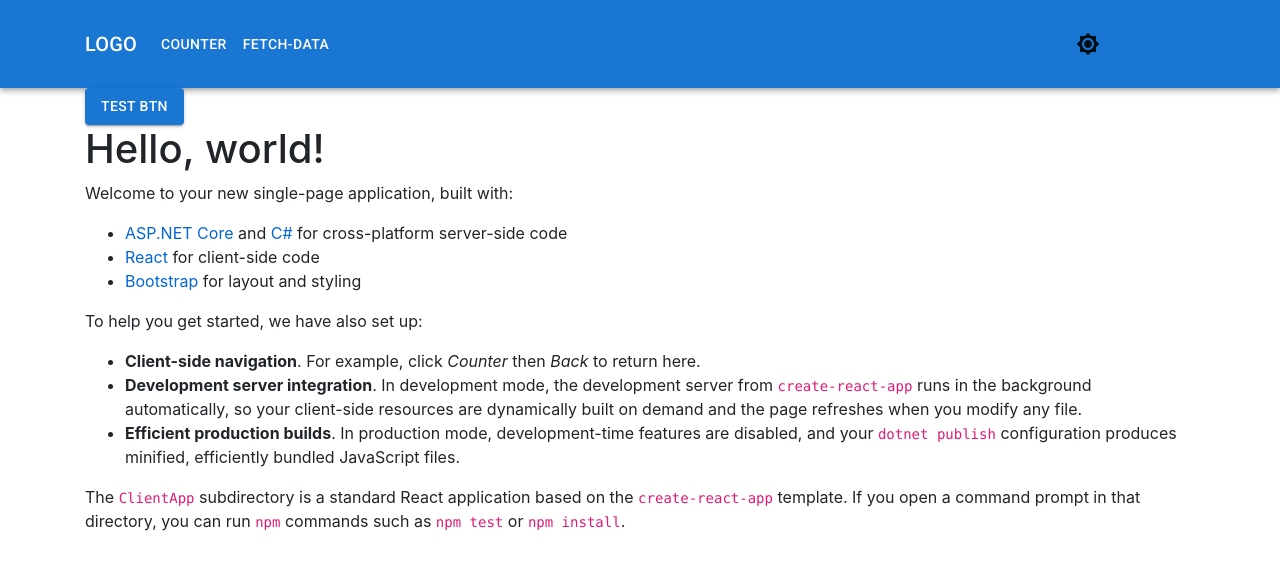
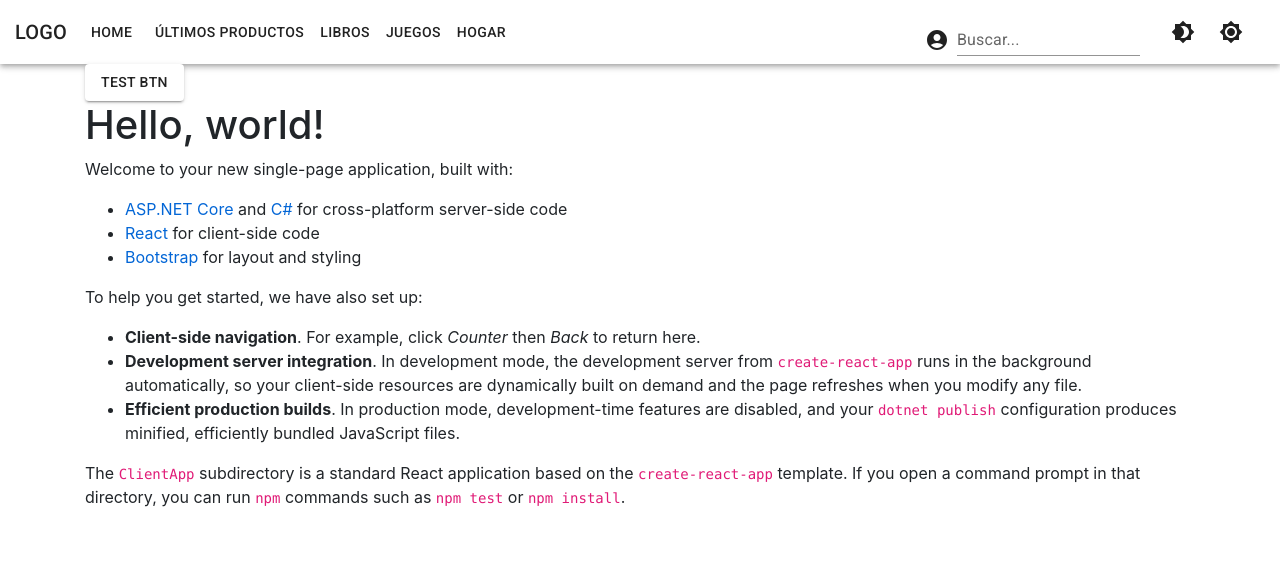
Before and after one commit to josangelATM/IStore, a React (Create React App) app in the folder ClientApp/: page / in a window 1280 px wide. Shown: the top 570 px of the page. Built offline with nearby package versions, Linux system fonts and the light colour scheme.

Commit message:
Navbar done

```diff
--- a/ClientApp/src/App.js
+++ b/ClientApp/src/App.js
@@ -13,12 +13,34 @@ function App() {
 
   const darkTheme = createTheme({ //Here logic about theme
   palette: {
-    mode: theme,
+      primary:{
+        main:'#000000'
+      },
+      secondary:{
+        main:'#FFFFFF'
+      },
+      warning:{
+        main:'#FF0000'
+      }
   },
   });
 
+  const lightTheme = createTheme({
+    palette:{
+      primary:{
+        main:'#FFFFFF'
+      },
+      secondary:{
+        main:'#000000'
+      },
+      warning:{
+        main:'#FF0000'
+      }
+    }
+  })
+
   return(
-    <ThemeProvider theme={darkTheme}>
+    <ThemeProvider theme={theme == 'light' ? lightTheme : darkTheme}>
         <Layout>
         <Route exact path='/' component={Home} />
         <Route path='/counter' component={Counter} />
--- a/ClientApp/src/components/NavBar/index.js
+++ b/ClientApp/src/components/NavBar/index.js
@@ -7,9 +7,14 @@ import { Container } from "reactstrap";
 import {Link} from "react-router-dom"
 import { useDispatch } from 'react-redux'
 import { setTheme } from '../../store/actions/index'
-const pages = ['counter', 'fetch-data'];
+import TextField from '@mui/material/TextField';
+import AccountCircle from '@mui/icons-material/AccountCircle';
+import { useSelector } from 'react-redux';
+
+const pages = ['Home', 'Últimos productos','Libros','Juegos','Hogar'];
 
 const NavBar = () =>{
+    const theme = useSelector(state => state.theme.theme)
     const dispatch = useDispatch()
     const [anchorElNav, setAnchorElNav] = useState(null)
     const handleOpenNavMenu = (event) => {
@@ -25,8 +30,8 @@ const NavBar = () =>{
     }
 
     return(
-        <AppBar position="static">
-        <Container maxWidth="xl">
+        <AppBar position="static" color="primary">
+        <Container maxWidth="xl" fluid>
         <Toolbar disableGutters>
           <Typography
             variant="h6"
@@ -62,12 +67,12 @@ const NavBar = () =>{
               open={Boolean(anchorElNav)}
               onClose={handleCloseNavMenu}
               sx={{
-                display: { xs: 'block', md: 'none' },
+                display: { xs: 'block', md: 'none' }
               }}
             >
               {pages.map((page) => (
                 <MenuItem key={page} onClick={handleCloseNavMenu}>
-                  <Typography textAlign="center">{page}</Typography>
+                  <Typography textAlign="center" >{page}</Typography>
                 </MenuItem>
               ))}
             </Menu>
@@ -84,7 +89,7 @@ const NavBar = () =>{
             {pages.map((page) => (
               <Button
                 key={page}
-                sx={{ my: 2, color: 'white', display: 'block' }}
+                sx={{ my: 0, color: 'inherit', display: 'block' }}
                 LinkComponent={Link}
                 to={`/${page}`}
               >
@@ -92,20 +97,28 @@ const NavBar = () =>{
               </Button>
             ))}
           </Box>
+          <Box sx={{ display: {xs:'none', md:'flex'}, alignItems: 'flex-end' }}>
+            <AccountCircle sx={{ color: 'primary', mr: 1, my: 0.5 }} />
+            <TextField id="input-with-sx" color='secondary' label="Buscar..." variant="standard" sx={{
+              input:'red'
+            }}/>
+          </Box>
           <Box
             sx={{
                 display: 'flex',
-                width: '20%',
+                width: '10%',
                 alignItems: 'center',
                 justifyContent: 'center',
-                color: 'text.primary',
-                p: 3,
+                p: 1,
             }}
-            >
+          >
             <IconButton sx={{ ml: 1}} color="inherit" onClick={handleThemeChange}>
-                {'dark' === 'dark' ? <Brightness7Icon /> : <Brightness4Icon />}
+                {theme === 'dark' ? <Brightness7Icon /> : <Brightness4Icon />}
             </IconButton>
-            </Box>
+            <IconButton sx={{ ml: 1}} color="inherit">
+                <Brightness7Icon />
+            </IconButton>
+          </Box>
         </Toolbar>
       </Container>
     </AppBar>
```
Also changed, not shown: 1 other file (tests, documents, lock files or other folders).
